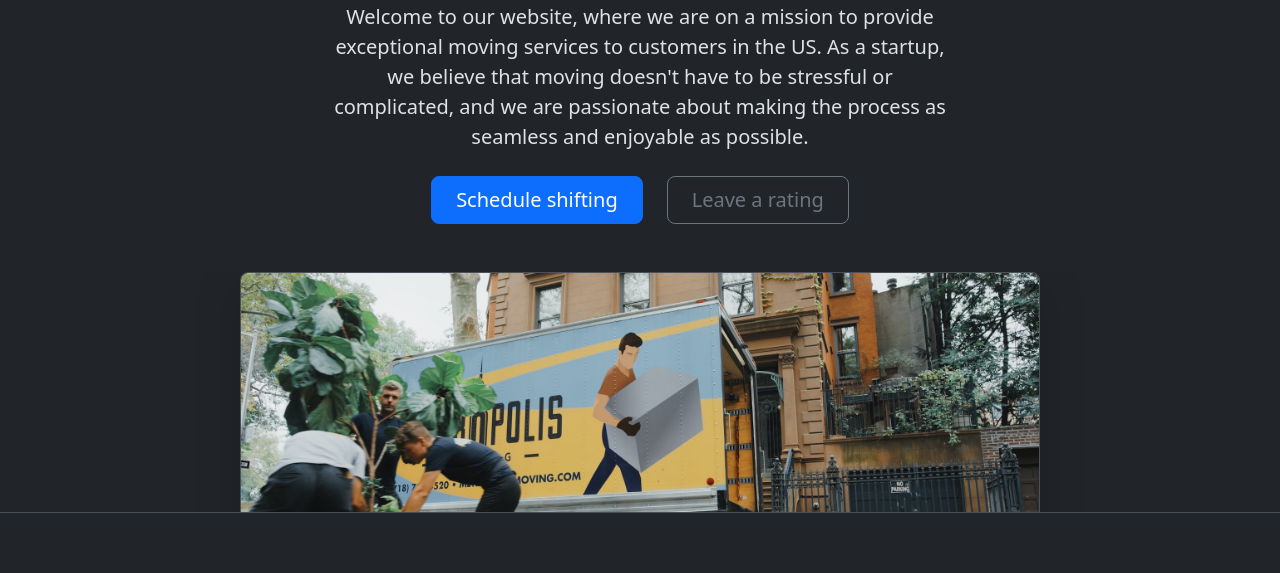
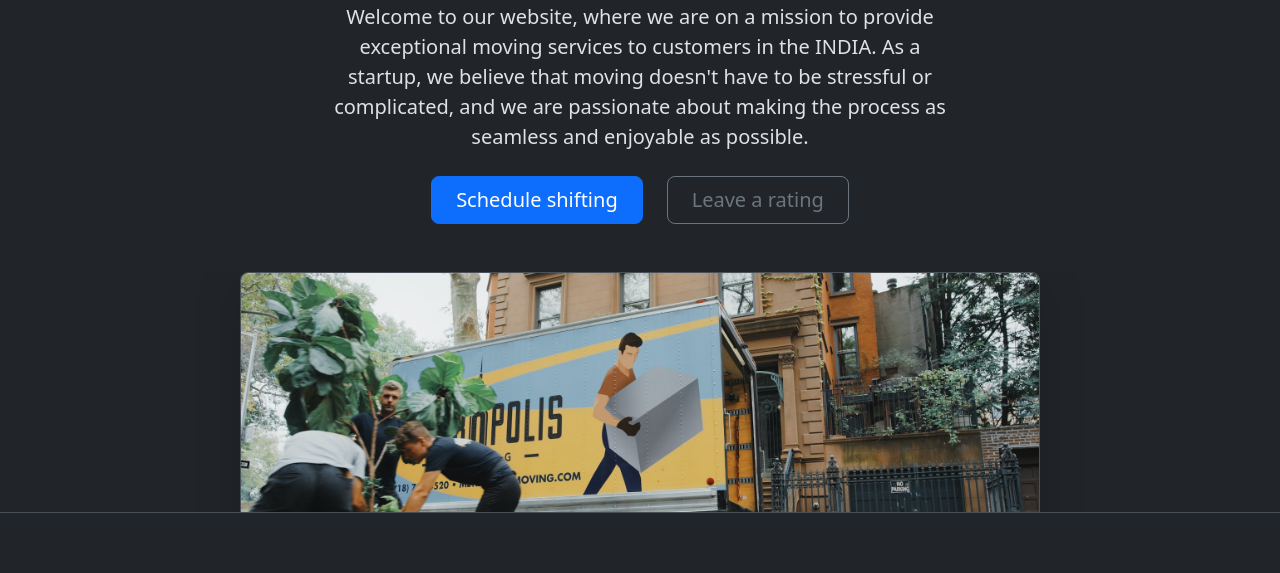
Before and after one commit to Arjyan/moveit-bootstrap, a plain HTML site: page index.html in a window 1280 px wide. Shown: the part 227-800 px from the top of the page. Drawn offline with nearby package versions, Linux system fonts and the light colour scheme.

Commit message:
index.html

```diff
--- a/index.html
+++ b/index.html
@@ -57,7 +57,7 @@
   <div class="px-4 pt-5 my-5 text-center border-bottom">
     <h1 class="display-4 fw-bold text-body-emphasis">Move With Joy</h1>
     <div class="col-lg-6 mx-auto">
-      <p class="lead mb-4">Welcome to our website, where we are on a mission to provide exceptional moving services to customers in the US. As a startup, we believe that moving doesn't have to be stressful or complicated, and we are passionate about making the process as seamless and enjoyable as possible.</p>
+      <p class="lead mb-4">Welcome to our website, where we are on a mission to provide exceptional moving services to customers in the INDIA. As a startup, we believe that moving doesn't have to be stressful or complicated, and we are passionate about making the process as seamless and enjoyable as possible.</p>
       <div class="d-grid gap-2 d-sm-flex justify-content-sm-center mb-5">
         <button type="button" class="btn btn-primary btn-lg px-4 me-sm-3">Schedule shifting</button>
         <button type="button" class="btn btn-outline-secondary btn-lg px-4">Leave a rating</button>
```
